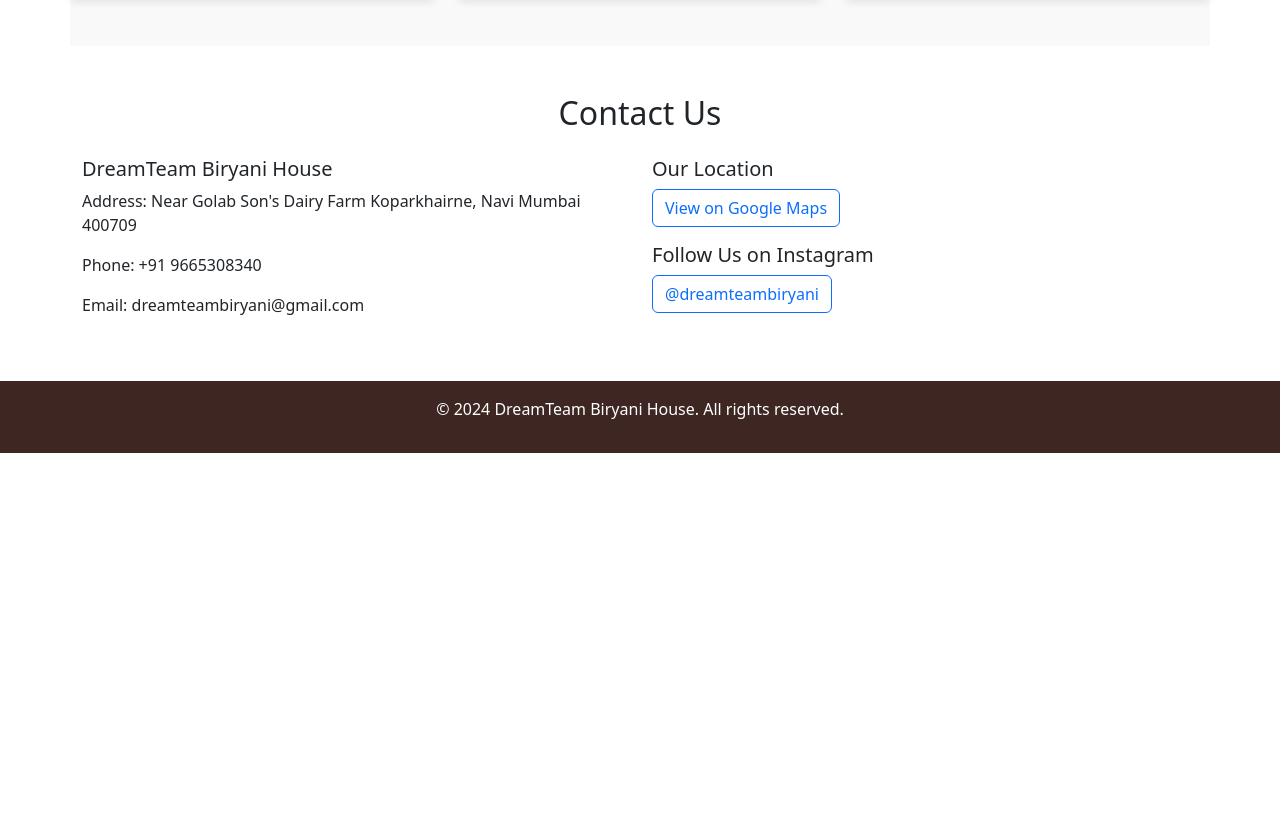
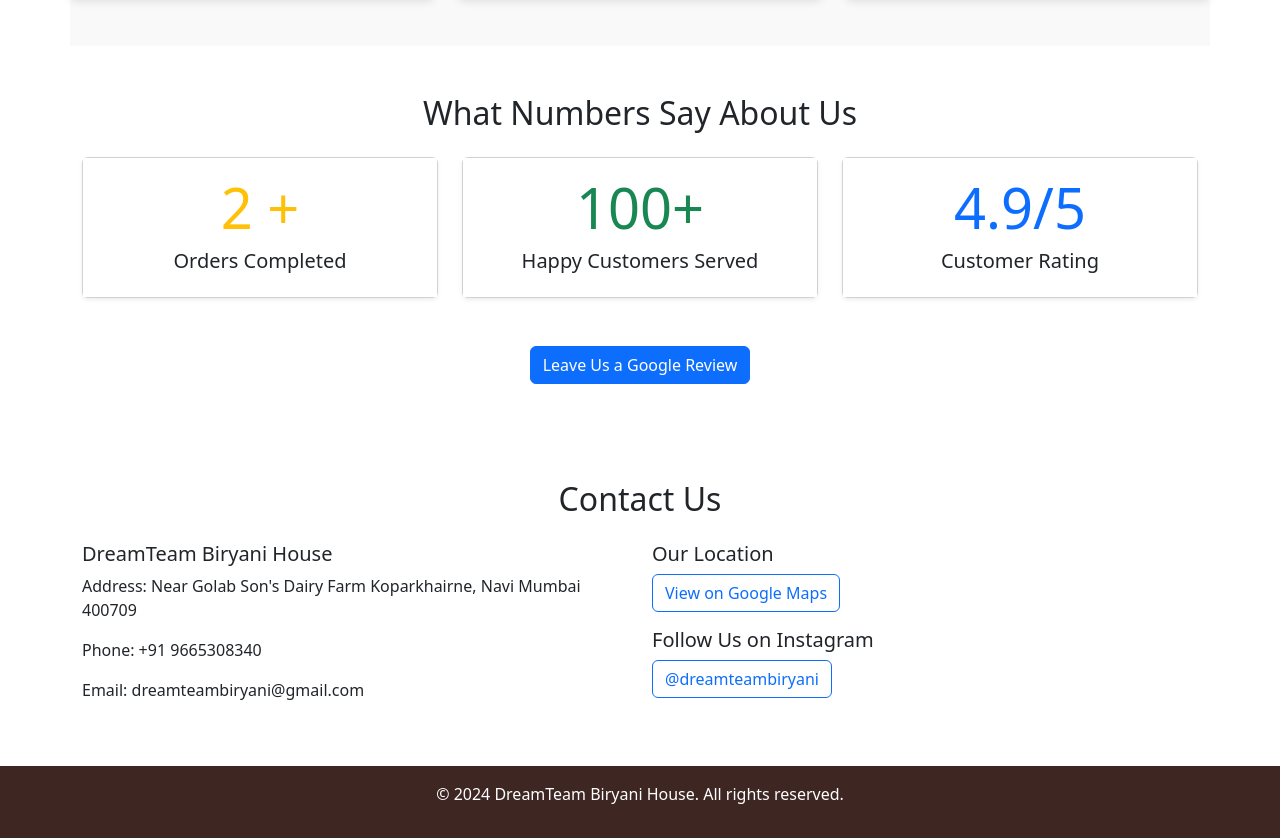
Before and after one commit to Kanchan-2330/Dreamteamwebsite, a plain HTML site: page index.html in a window 1280 px wide. Shown: the part 2978-3816 px from the top of the page. Before the commit the page ends 3431 px from the top, so only its background shows below. Drawn offline with nearby package versions, Linux system fonts and the light colour scheme.

Commit message:
added what numbers say about us section

```diff
--- a/index.html
+++ b/index.html
@@ -209,7 +209,39 @@
             </div>
         </div>
     </section>
-
+<!-- What Numbers Say About Us Section -->
+<section id="numbers-say" class="container py-5">
+    <h2 class="text-center mb-4">What Numbers Say About Us</h2>
+    <div class="row text-center">
+        <div class="col-md-4 mb-4">
+            <div class="card h-100 shadow-sm">
+                <div class="card-body">
+                    <h3 class="display-4 text-warning">2 +</h3>
+                    <p class="h5">Orders Completed</p>
+                </div>
+            </div>
+        </div>
+        <div class="col-md-4 mb-4">
+            <div class="card h-100 shadow-sm">
+                <div class="card-body">
+                    <h3 class="display-4 text-success">100+</h3>
+                    <p class="h5">Happy Customers Served</p>
+                </div>
+            </div>
+        </div>
+        <div class="col-md-4 mb-4">
+            <div class="card h-100 shadow-sm">
+                <div class="card-body">
+                    <h3 class="display-4 text-primary">4.9/5</h3>
+                    <p class="h5">Customer Rating</p>
+                </div>
+            </div>
+        </div>
+    </div>
+    <div class="text-center mt-4">
+        <a href="https://g.page/r/CfOunwJKIbCaECI/review" class="btn btn-primary" target="_blank">Leave Us a Google Review</a>
+    </div>
+</section>
     <!-- Contact Section -->
     <div id="contact-us" class="container my-5">
         <h2 class="text-center mb-4">Contact Us</h2>
```
